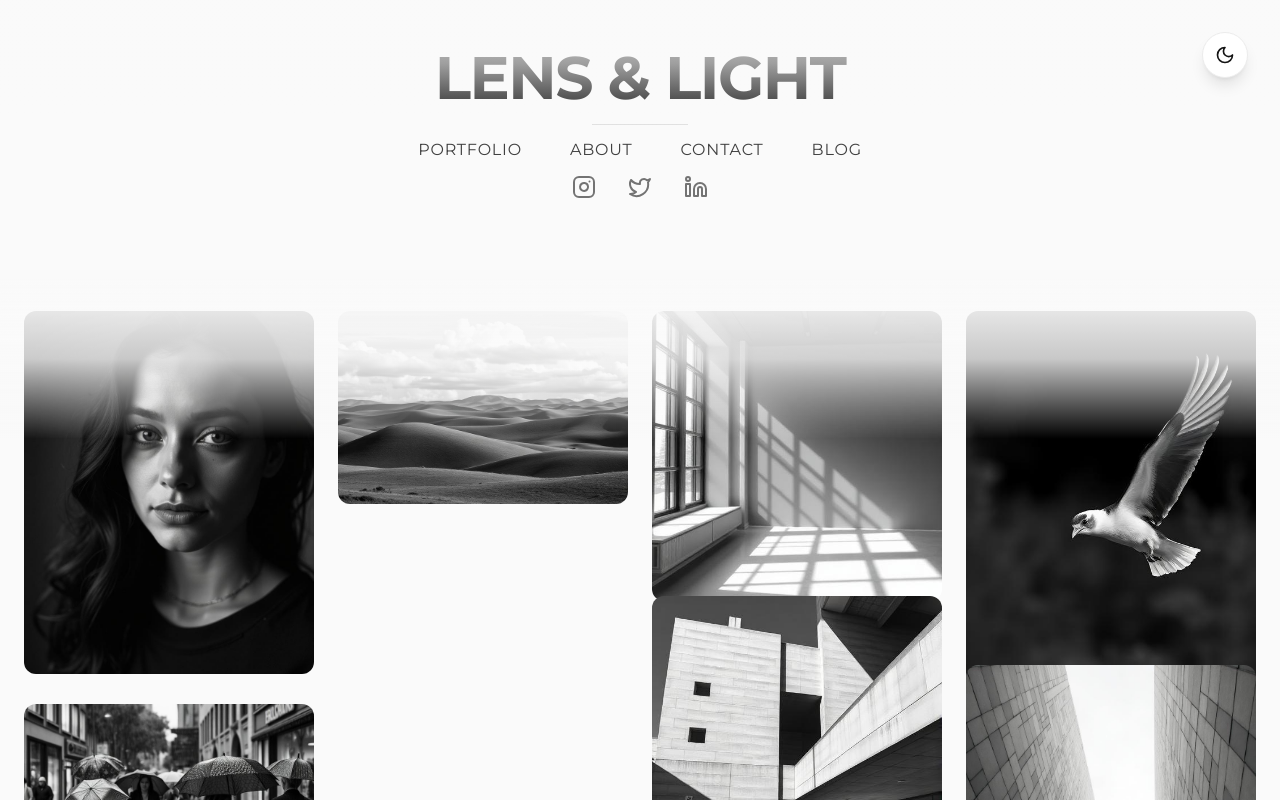
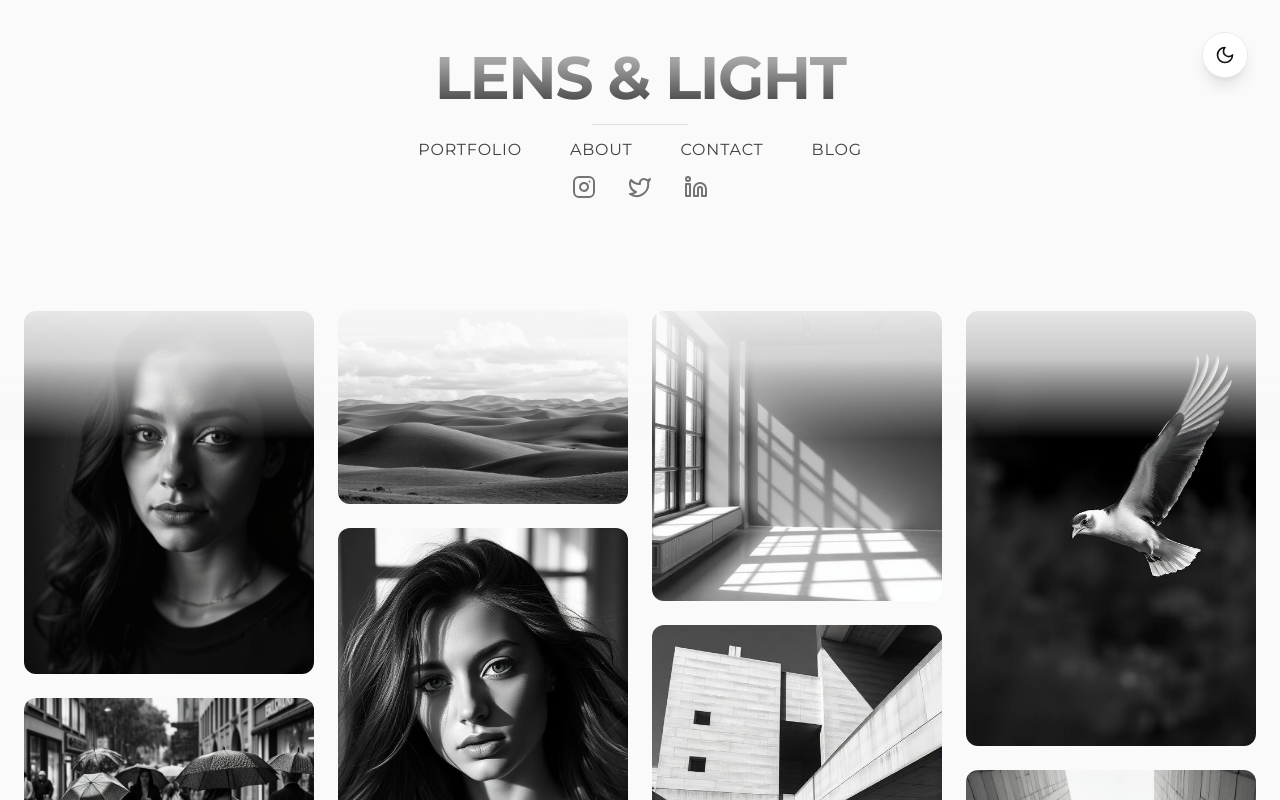
Before and after one commit to avishekcreate/ADAS-FOTOGRAFIE-old2, a React (Vite) app: page / in a window 1280 px wide. Shown: the top 800 px of the page. Built offline with nearby package versions, Linux system fonts and the light colour scheme.

Commit message:
Update InfiniteScrollGallery.tsx

```diff
--- a/src/components/InfiniteScrollGallery.tsx
+++ b/src/components/InfiniteScrollGallery.tsx
@@ -1,25 +1,25 @@
-import { useEffect, useRef, useState } from 'react';
-import { gsap } from 'gsap';
-import { PhotoCard } from './PhotoCard';
-import { PhotoModal } from './PhotoModal';
+import { useEffect, useRef, useState } from "react";
+import { gsap } from "gsap";
+import { PhotoCard } from "./PhotoCard";
+import { PhotoModal } from "./PhotoModal";
 
 // Import all images
-import abstract1 from '@/assets/abstract-1.jpg';
-import abstract2 from '@/assets/abstract-2.jpg';
-import architecture1 from '@/assets/architecture-1.jpg';
-import architecture2 from '@/assets/architecture-2.jpg';
-import automotive1 from '@/assets/automotive-1.jpg';
-import interior1 from '@/assets/interior-1.jpg';
-import landscape1 from '@/assets/landscape-1.jpg';
-import landscape2 from '@/assets/landscape-2.jpg';
-import nature1 from '@/assets/nature-1.jpg';
-import nature2 from '@/assets/nature-2.jpg';
-import portrait1 from '@/assets/portrait-1.jpg';
-import portrait2 from '@/assets/portrait-2.jpg';
-import portrait3 from '@/assets/portrait-3.jpg';
-import street1 from '@/assets/street-1.jpg';
-import street2 from '@/assets/street-2.jpg';
-import wildlife1 from '@/assets/wildlife-1.jpg';
+import abstract1 from "@/assets/abstract-1.jpg";
+import abstract2 from "@/assets/abstract-2.jpg";
+import architecture1 from "@/assets/architecture-1.jpg";
+import architecture2 from "@/assets/architecture-2.jpg";
+import automotive1 from "@/assets/automotive-1.jpg";
+import interior1 from "@/assets/interior-1.jpg";
+import landscape1 from "@/assets/landscape-1.jpg";
+import landscape2 from "@/assets/landscape-2.jpg";
+import nature1 from "@/assets/nature-1.jpg";
+import nature2 from "@/assets/nature-2.jpg";
+import portrait1 from "@/assets/portrait-1.jpg";
+import portrait2 from "@/assets/portrait-2.jpg";
+import portrait3 from "@/assets/portrait-3.jpg";
+import street1 from "@/assets/street-1.jpg";
+import street2 from "@/assets/street-2.jpg";
+import wildlife1 from "@/assets/wildlife-1.jpg";
 
 interface Photo {
   id: number;
@@ -44,7 +44,7 @@ const basePhotos: Photo[] = [
   { id: 13, image: portrait3, title: "Character Study", description: "The art of revealing inner beauty" },
   { id: 14, image: street1, title: "Urban Pulse", description: "Life in motion on city streets" },
   { id: 15, image: street2, title: "Street Stories", description: "Candid moments in urban environments" },
-  { id: 16, image: wildlife1, title: "Wild Majesty", description: "The untamed beauty of wildlife" }
+  { id: 16, image: wildlife1, title: "Wild Majesty", description: "The untamed beauty of wildlife" },
 ];
 
 // Function to shuffle array
@@ -65,7 +65,7 @@ const generateInfinitePhotos = (count: number): Photo[] => {
     shuffled.forEach((photo, index) => {
       photos.push({
         ...photo,
-        id: i * basePhotos.length + index + 1
+        id: i * basePhotos.length + index + 1,
       });
     });
   }
@@ -81,7 +81,7 @@ interface InfiniteScrollGalleryProps {
 export const InfiniteScrollGallery: React.FC<InfiniteScrollGalleryProps> = ({
   autoplay = true,
   autoplaySpeed = 1,
-  pauseOnHover = true
+  pauseOnHover = true,
 }) => {
   const containerRef = useRef<HTMLDivElement>(null);
   const [selectedPhoto, setSelectedPhoto] = useState<Photo | null>(null);
@@ -92,7 +92,7 @@ export const InfiniteScrollGallery: React.FC<InfiniteScrollGalleryProps> = ({
     if (!containerRef.current || !autoplay) return;
 
     const container = containerRef.current;
-    const columns = container.querySelectorAll('.column');
+    const columns = container.querySelectorAll(".column");
 
     columns.forEach((column, index) => {
       const scrollHeight = column.scrollHeight;
@@ -112,12 +112,12 @@ export const InfiniteScrollGallery: React.FC<InfiniteScrollGalleryProps> = ({
         ease: "none",
         repeat: -1,
         yoyo: true,
-        delay: index * 0.5 // Stagger the animations
+        delay: index * 0.5, // Stagger the animations
       });
     });
 
     return () => {
-      gsap.killTweensOf('.column');
+      gsap.killTweensOf(".column");
     };
   }, [autoplay, autoplaySpeed]);
 
@@ -141,12 +141,12 @@ export const InfiniteScrollGallery: React.FC<InfiniteScrollGalleryProps> = ({
     setSelectedPhoto(null);
   };
 
-  // Distribute photos into 4 columns with different heights
+  // Distribute photos into 4 columns
   const columnPhotos = [
     photos.filter((_, index) => index % 4 === 0),
     photos.filter((_, index) => index % 4 === 1),
     photos.filter((_, index) => index % 4 === 2),
-    photos.filter((_, index) => index % 4 === 3)
+    photos.filter((_, index) => index % 4 === 3),
   ];
 
   return (
@@ -158,40 +158,25 @@ export const InfiniteScrollGallery: React.FC<InfiniteScrollGalleryProps> = ({
         onMouseLeave={handleMouseLeave}
       >
         <div className="container mx-auto px-6 py-8 relative">
-          {/* Top gradient overlay - enhanced blending */}
+          {/* Top gradient overlay */}
           <div className="absolute top-0 left-0 right-0 h-40 bg-gradient-to-b from-background via-background/80 to-transparent z-10 pointer-events-none" />
 
-          {/* Bottom gradient overlay - enhanced blending */}
+          {/* Bottom gradient overlay */}
           <div className="absolute bottom-0 left-0 right-0 h-40 bg-gradient-to-t from-background via-background/80 to-transparent z-10 pointer-events-none" />
+
           <div className="grid grid-cols-1 md:grid-cols-2 lg:grid-cols-4 gap-6 h-screen">
-            {columnPhotos.map((columnItems, columnIndex) => {
-              // Size configuration: middle columns (0,1) bigger, outer columns (2,3) smaller
-              const isMiddleColumn = columnIndex === 0 || columnIndex === 1;
-              const baseHeight = isMiddleColumn ? 350 : 250;
-              const heightVariation = isMiddleColumn ? 150 : 100;
-
-              return (
+            {columnPhotos.map((columnItems, columnIndex) => (
               <div
                 key={columnIndex}
                 className="column overflow-y-auto scrollbar-hide h-full"
                 style={{
-                    scrollbarWidth: 'none',
-                    msOverflowStyle: 'none'
+                  scrollbarWidth: "none",
+                  msOverflowStyle: "none",
                 }}
               >
-                  <div className="space-y-6 pb-96">
-                    {columnItems.map((photo) => {
-                      const randomHeight = Math.floor(Math.random() * heightVariation) + baseHeight;
-
-                      return (
-                        <div
-                          key={photo.id}
-                          className="flex-shrink-0 mb-6"
-                          style={{
-                            height: `${randomHeight}px`,
-                            minHeight: `${randomHeight}px`
-                          }}
-                        >
+                <div className="flex flex-col gap-6 pb-96">
+                  {columnItems.map((photo) => (
+                    <div key={photo.id} className="flex-shrink-0">
                       <PhotoCard
                         image={photo.image}
                         title={photo.title}
@@ -200,12 +185,10 @@ export const InfiniteScrollGallery: React.FC<InfiniteScrollGalleryProps> = ({
                         animationClass=""
                       />
                     </div>
-                      );
-                    })}
+                  ))}
                 </div>
               </div>
-              );
-            })}
+            ))}
           </div>
         </div>
       </div>
```
Lines whose indentation alone changed are shown as unchanged.
